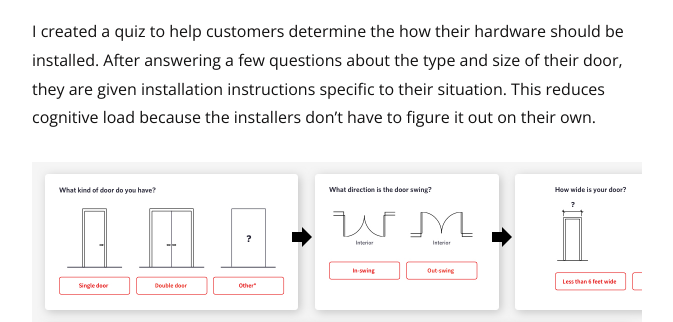
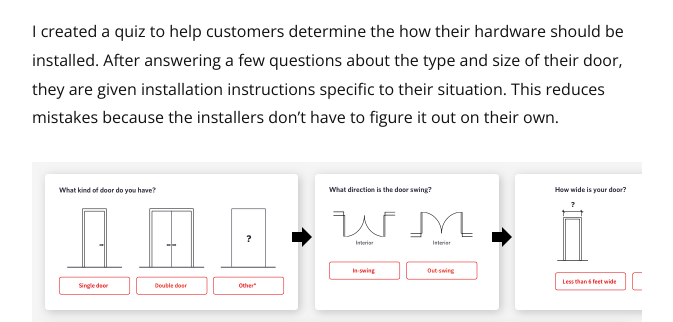
Before and after one commit to joannelin12/joannelin12.github.io, a Jekyll site: the page built from project-dor.html, in a window 1280 px wide and 900 px high, scrolled down 7020 px. Shown: the part 240-562 px from the top of the window, without its empty margins (303-976 px from the left). Built offline with Jekyll 4.4.1, drawn with Linux system fonts in a browser that asks for light colours; some of the changed text lies outside the part shown.

Commit message:
text changes

```diff
--- a/project-dor.html
+++ b/project-dor.html
@@ -125,7 +125,7 @@ permalink: /dor/
       <p class="caption">The original paper instructions included this chart to decide mounting location.</p>
 
       <p>
-        I created a quiz to help customers determine the how their hardware should be installed. After answering a few questions about the type and size of their door, they are given installation instructions specific to their situation. This reduces cognitive load because the installers don’t have to figure it out on their own.
+        I created a quiz to help customers determine the how their hardware should be installed. After answering a few questions about the type and size of their door, they are given installation instructions specific to their situation. This reduces mistakes because the installers don’t have to figure it out on their own.
       </p>
       <img src="/images/dor/quiz.jpg">
       <p class="caption">Answer a few easy questions and we'll tell you where to install it.</p>
```
Also changed, not shown: other parts of project-dor.html (+1 -1 lines).
